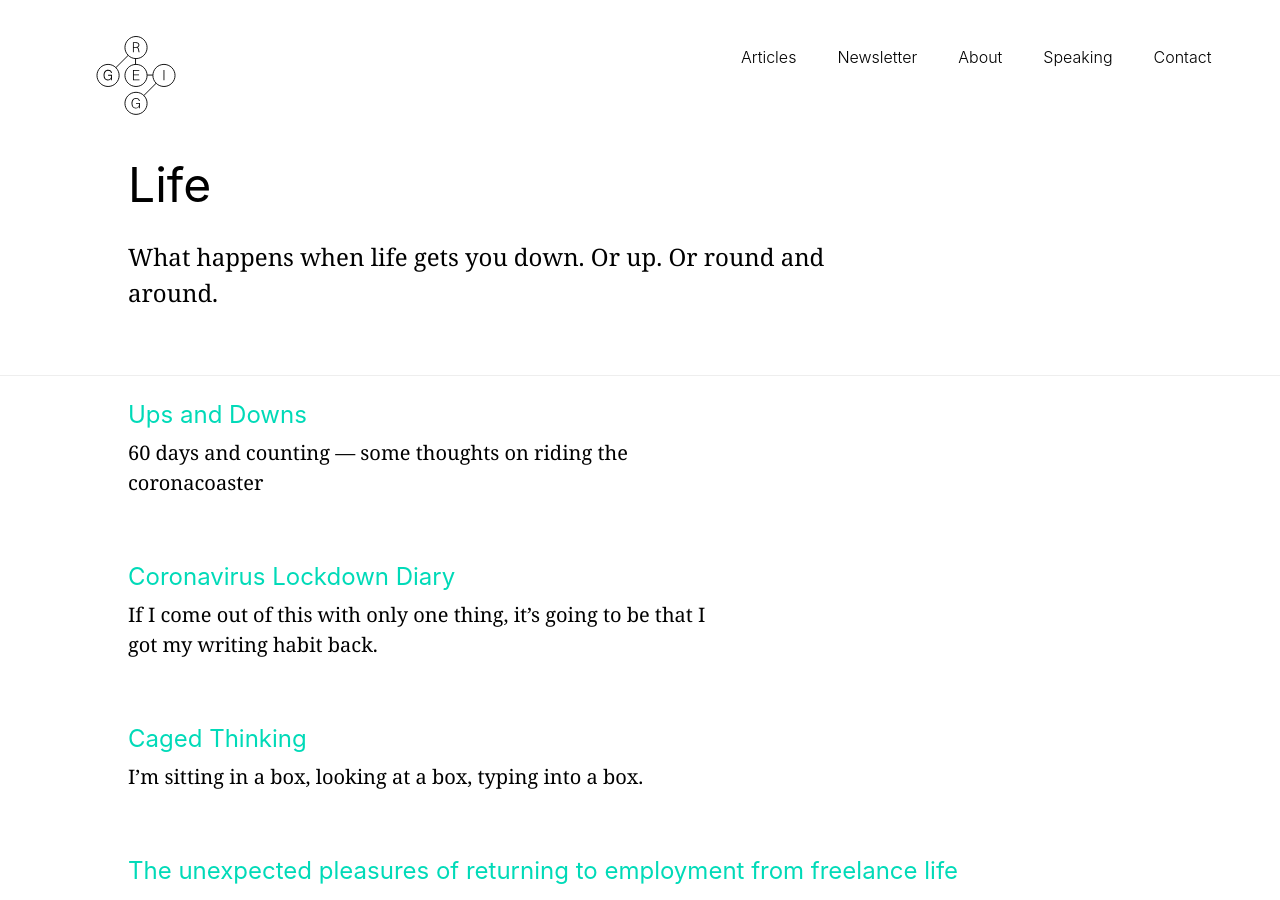
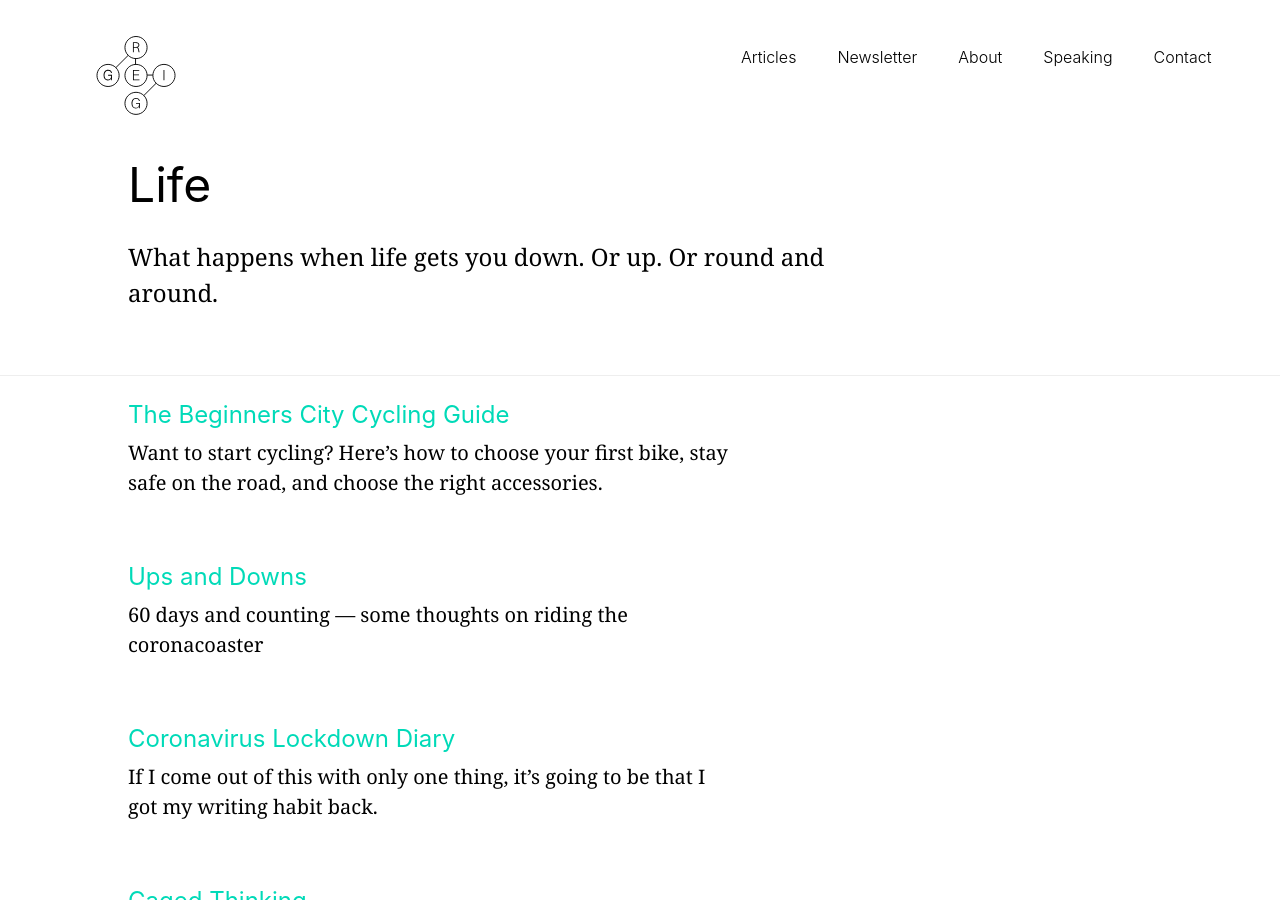
Before and after one commit to j-greig/greig, a Jekyll site: the page built from life.html, in a window 1280 px wide and 900 px high. Built offline with Jekyll 4.4.1, drawn with Linux system fonts in a browser that asks for light colours; nearby versions of some CDN libraries.

Commit message:
Why isn’t this publishing?

```diff
--- a/_posts/2020-05-24-city-cycling.md
+++ b/_posts/2020-05-24-city-cycling.md
@@ -1,5 +1,5 @@
 ---
-title: 'The Beginner's City Cycling Guide'
+title: 'The Beginners City Cycling Guide'
 date: 2020-05-24T05:00:00+00:00
 layout: post
 permalink: /city-cycling-guide/
@@ -7,7 +7,7 @@ categories:
   - life
 ---
 
-# Want to start cycling? Some tips on choosing your first bike, staying safe on the road, and other things you might need.
+# Want to start cycling? Here's how to choose your first bike, stay safe on the road, and choose the right accessories.
 
 Bicycles are having a bit of a moment right now. I’m not going to explain why, but hopefully one day, many years from now when this is all over, someone will  scroll down to check the date on this article and go “Ahhhhh, I see!”.
 
```
